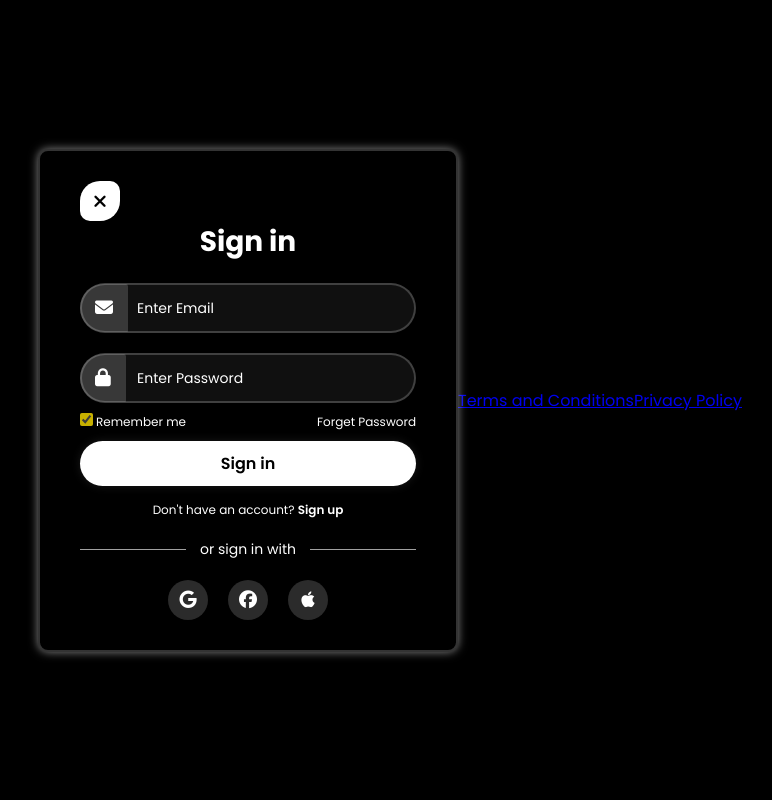
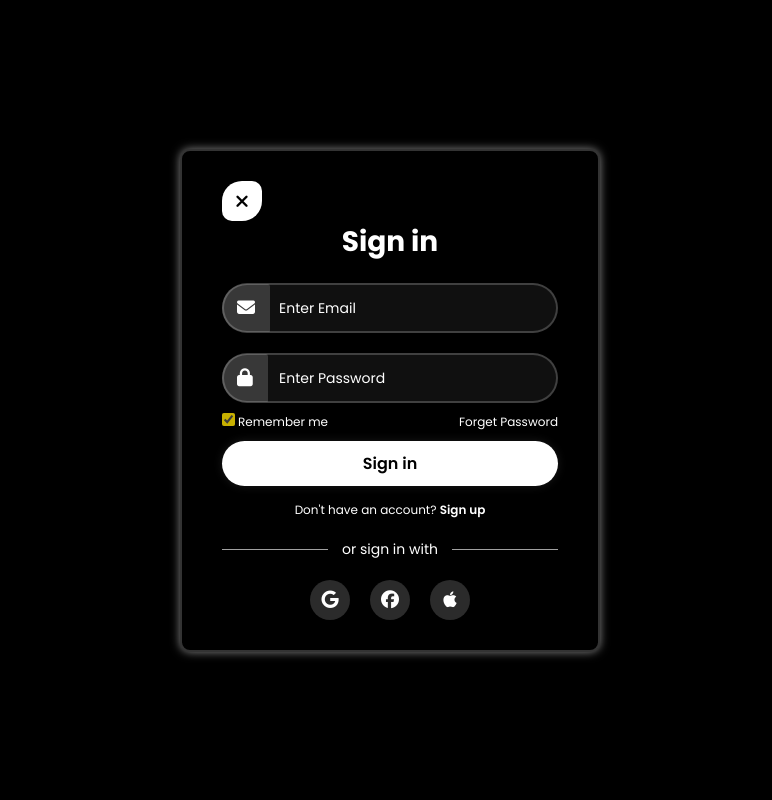
Before and after one commit to DEBTULYA2005/SafeStapes, a Django app: page /user_signIn in a window 1280 px wide. Shown: the whole page, without its empty margins (250-1022 px from the left). Run offline with Django 5.2, Linux system fonts and the light colour scheme.

Commit message:
cancel policy and terms

```diff
--- a/templates/user_signIn.html
+++ b/templates/user_signIn.html
@@ -82,8 +82,6 @@
             </div>
         </form>
     </div>
-    <a href="{% url 'terms' %}">Terms and Conditions</a>
-    <a href="{% url 'policy' %}">Privacy Policy</a>
 
     <script src="{% static 'JavaScript/user_signIn.js' %}"></script>
 
```
